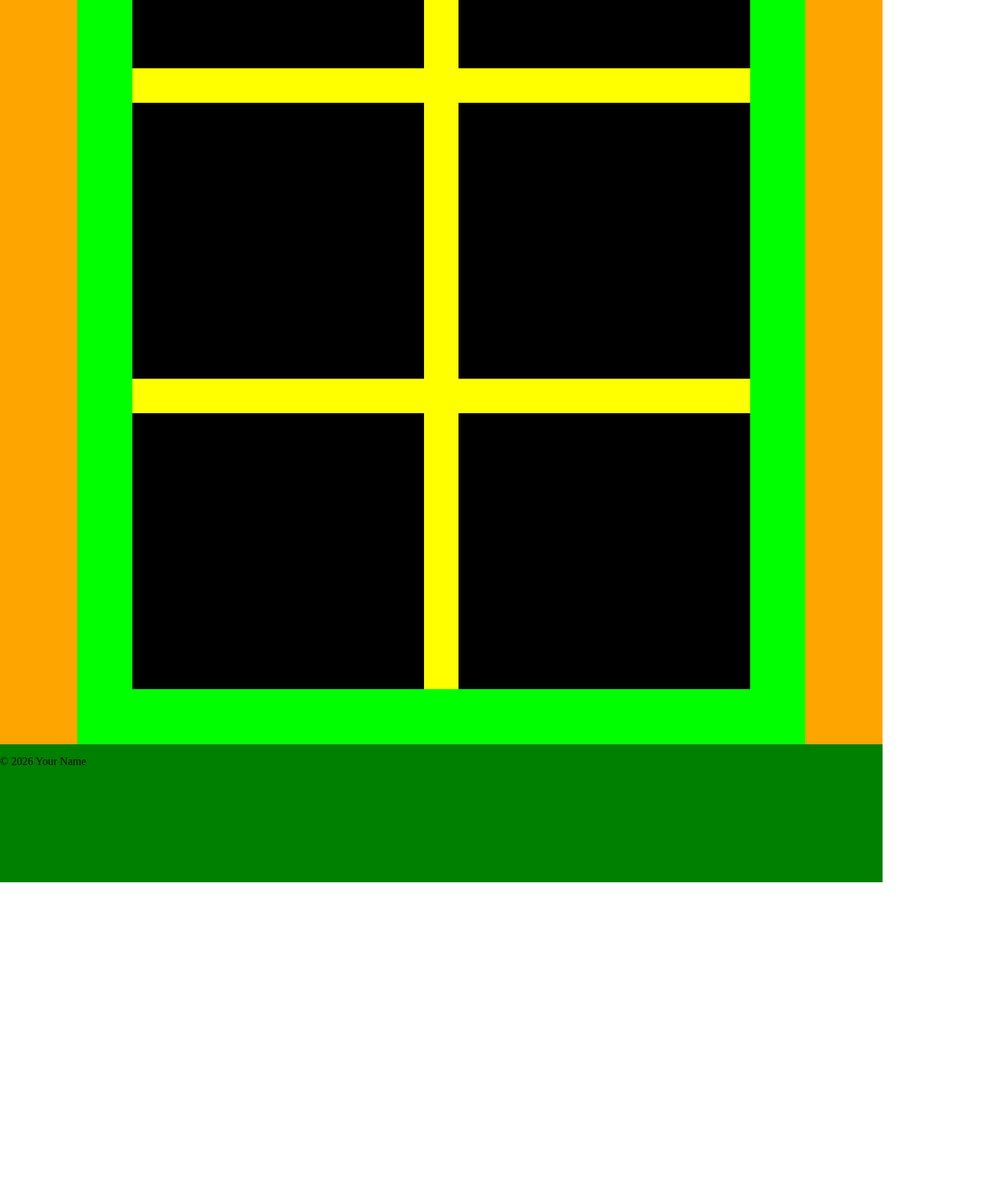
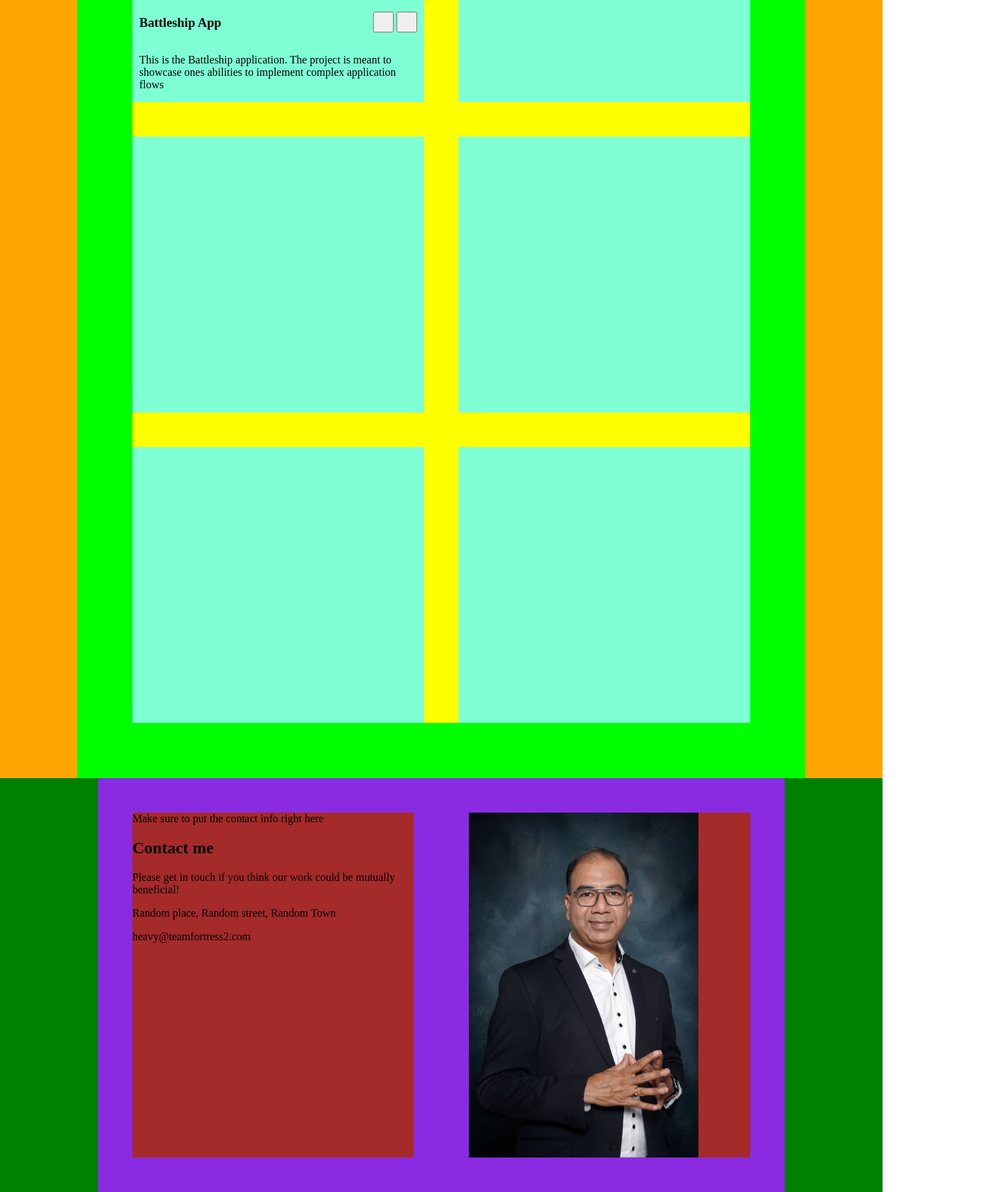
Before and after one commit to StefanTudora/homepage, a plain HTML site: page index.html in a window 1280 px wide. Shown: the part 995-2723 px from the top of the page at 69% size, 1446 px wide, since content can reach past the window. Before the commit the page ends 2274 px from the top, so only its background shows below. Drawn offline with Linux system fonts and the light colour scheme.

Commit message:
Save progress

```diff
--- a/index.html
+++ b/index.html
@@ -10,15 +10,26 @@
 </head>
 
 <body>
+
+  <div class="background">
+    <!-- Tilted rectangle-->
+  </div>
+
   <header>
     <div class="portrait">
       <img src="./assets/professional.jpg">
     </div>
     <div class="about-me">
       <h3>About me</h3>
-      <p>Here is some descriptive text about me!</p>
+      <p>
+        I'm a software developer with a background in embedded systems who recently made the leap into web development.
+        Coming from the world of low-level hardware and strict resource limits, I bring a deep respect for performance,
+        optimization, and rock-solid architecture to modern web applications.
+        Whether it's crafting responsive user interfaces or building efficient APIs, I build web experiences with the
+        precision of an embedded engineer.
+      </p>
       <div class="social-media-links">
-          <!-- Add the social media buttons here -->
+        <!-- Add the social media buttons here -->
       </div>
     </div>
   </header>
@@ -29,9 +40,16 @@
       <div class="projects">
         <div class="project-card">
           <img src="./assets/battleship-app.png">
-          <div class="project-controls">
-
+          <div class="card-info">
+            <div class="project-card-header">
+              <h3>Battleship App</h3>
+              <div class="project-links">
+                <button class="project-link"></button>
+                <button class="project-link"></button>
+              </div>
+            </div>
           </div>
+          <p class="project-text">This is the Battleship application. The project is meant to showcase ones abilities to implement complex application flows</p>
         </div>
         <div>
 
@@ -53,7 +71,22 @@
   </main>
 
   <footer>
-    <p>&copy; 2026 Your Name</p>
+    <div class="footer-grid-container">
+      <div class="footer-container">
+        <div class="contact">
+          Make sure to put the contact info right here
+          <h2>Contact me</h2>
+          <p>Please get in touch if you think our work could be mutually beneficial!</p>
+          <p>Random place, Random street, Random Town</p>
+          <p>heavy@teamfortress2.com</p>
+        </div>
+        <div class="footer-image-container">
+          <img src="./assets/professional.jpg">
+
+        </div>
+      </div>
+    </div>
+
   </footer>
 </body>
 
--- a/styles.css
+++ b/styles.css
@@ -8,9 +8,23 @@ body {
     place-items: center;
 }
 
+/*
+ *  Background
+ */
+.background {
+    position: absolute;
+    z-index: -1;
+    width: 100vw;
+    height: 1000px;
+    background-color: plum;
+
+    transform: rotate(-45deg);
+
+    top: 0px;
+    left: 0px;
+}
+
 header {
-
-    overflow: visible;
     display: flex;
     flex-direction: row;
     width: 100vw;
@@ -21,7 +35,6 @@ header {
 
     max-width: 1000px;
     flex-wrap: wrap;
-
 }
 
 .portrait {
@@ -85,8 +98,7 @@ main {
 }
 
 .projects > div {
-    background-color: black;
-
+    background-color: aquamarine;
     min-height: 400px;
 }
 
@@ -96,9 +108,61 @@ main {
     object-fit: cover;
 }
 
+.project-card-header {
+    display: flex;
+    flex-direction: row;
+    justify-content: space-between;
+    align-items: center;
+
+    padding: 0px 10px 0px 10px;
+}
+
+.project-card-header > .project-links > button {
+    height: 30px;
+    width: 30px;
+}
+
+.project-card > p {
+    padding: 0px 10px 0px 10px;
+}
 
 footer {
     background-color: green;
-    height: 200px;
+    height: fit-content;
     width: 100vw;
+
+    display: flex;
+    flex-direction: column;
+    justify-content: center;
+    align-items: center;
+
 }
+
+.footer-grid-container {
+    display: grid;
+    flex-direction: row;
+
+    max-width: 1080px;
+    min-width: 70%;
+    background-color: blueviolet;
+
+    padding: 50px;
+}
+
+.footer-container {
+    display: grid;
+    grid-template-columns: repeat(auto-fit, minmax(320px, 1fr));
+    gap: 5rem;
+}
+
+.footer-container > div {
+    height: auto;
+    background-color: brown;
+}
+
+.footer-image-container > img {
+
+    display: block;
+    height: 500px;
+    object-fit: cover;
+}
```
